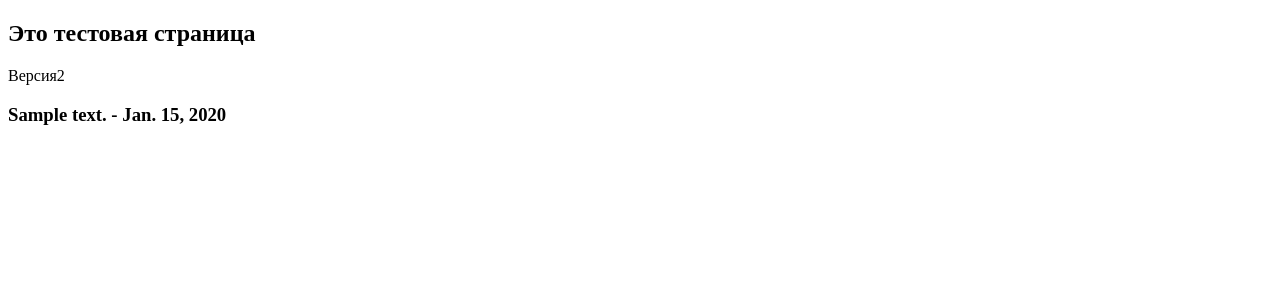
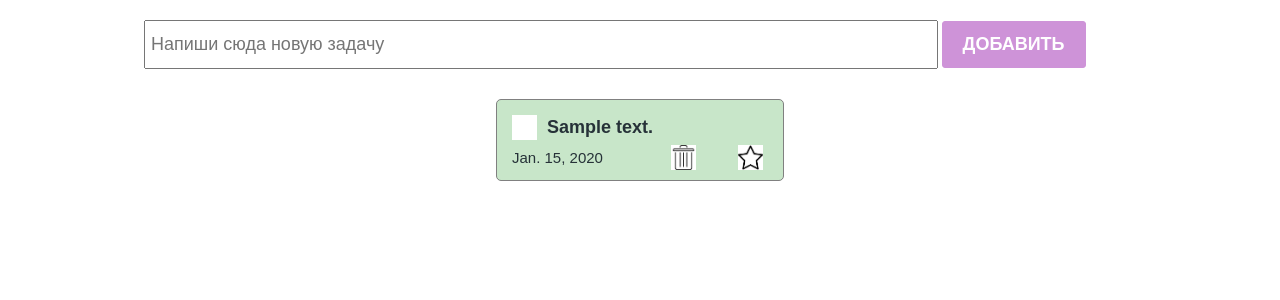
Before and after one commit to AlymbaevaBegimai/index.html, a Django app: page /test in a window 1280 px wide. Shown: the top 300 px of the page. Run offline with Django 3.2, Linux system fonts and the light colour scheme; tables that the repository leaves empty hold one stand-in row (values such as "Sample post").

Commit message:
added todo list in test page

```diff
--- a/main/templates/test.html
+++ b/main/templates/test.html
@@ -1,15 +1,44 @@
+{% load static %}
 <!DOCTYPE html>
 <html lang="en">
 <head>
     <meta charset="UTF-8">
     <meta name="viewport" content="width=device-width, initial-scale=1.0">
-    <title>Document</title>
+    <title>Todo</title>
+    <!--<link rel="stylesheet" href="./styles/index.css">-->
+    <link rel="stylesheet" href="{% static 'styles/index.css' %}"/>
+    <!--<link rel="stylesheet" href="./styles/checkbox.css">-->
+    <link rel="stylesheet" href="{% static 'styles/checkbox.css' %}">
 </head>
 <body>
-    <h2>Это тестовая страница</h2>
-    <div>Версия2</div>
-    {% for todo in todo_list %}
-        <h3>{{todo.text}} - {{todo.created_at}}</h3>
-    {%endfor%}
+    <section>
+        <div class="create_container">
+            <input
+            class="create_input"
+            type="text"
+            placeholder="Напиши сюда новую задачу">
+            <button class="create_button">Добавить</button>
+        </div>
+
+        <div class="todo_container">
+            {%for todo in todo_list%}
+            <div class="todo_item">
+                <div class="todo_item_header">
+                    <label class="checkbox_container">
+                        <input type="checkbox">
+                        <span class="checkmark"></span>
+                    </label>
+                    <h4>{{todo.text}}</h4>
+                </div>
+                <div class="todo_item_footer">
+                    <p>{{todo.created_at}}</p>
+                    <div class="action_buttons"></div>
+                    <img src="./icons/images.png">
+                    <img src="./icons/images (1).png">
+                </div>
+            </div>
+        {%endfor%}
+        </div>
+    </section>
 </body>
 </html>
```
